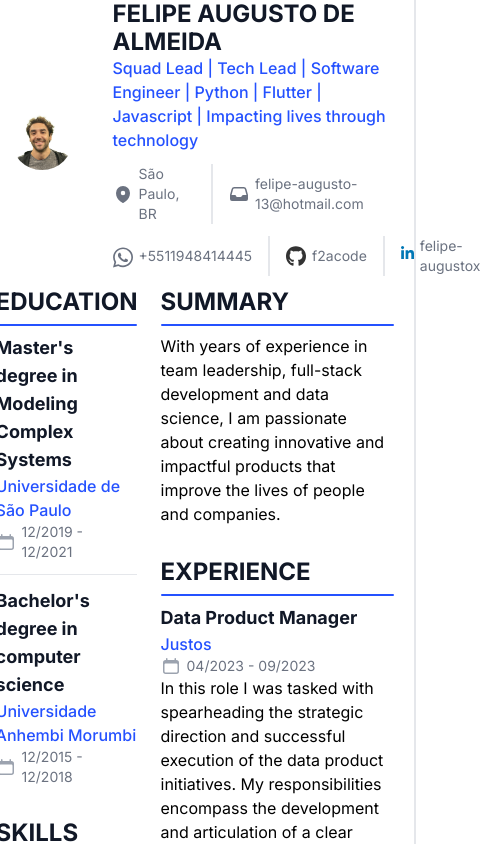
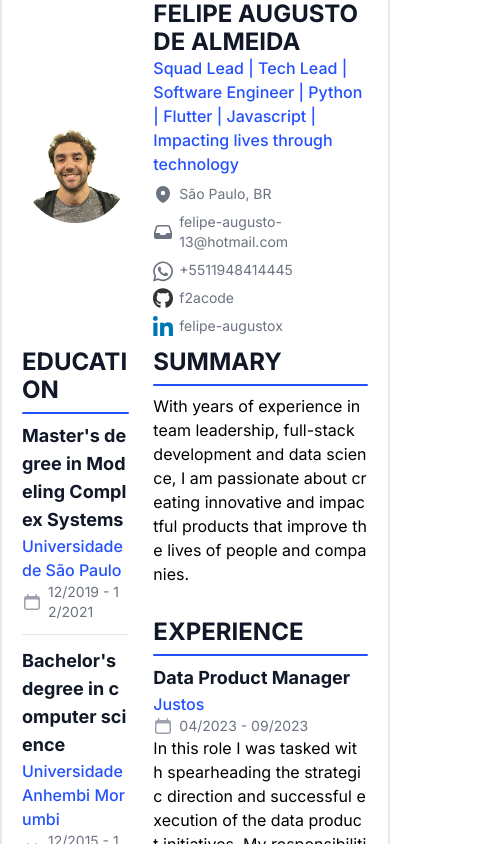
Before and after one commit to f2acode/personal-website, a Next.js app: page /resume in a window 390 px wide. Shown: the top 844 px of the page, 487 px wide, since content can reach past the window. Built offline with nearby package versions, Linux system fonts and the light colour scheme.

Commit message:
fix: responsive mobile

```diff
--- a/src/app/resume/page.tsx
+++ b/src/app/resume/page.tsx
@@ -57,7 +57,7 @@ export default function ResumePage() {
     <div className="flex place-content-center">
       <div className="flex items-center justify-center px-2 flex-col whitespace-break-spaces w-[1000px] border-x-2">
         <TagLine resumeData={resume}></TagLine>
-        <div className="flex text-left">
+        <div className="flex text-left break-all">
           <div className="w-2/6 m-3">
             <H2Resume>Education</H2Resume>
             <div className="divide-y *:py-3 first:*:pt-0 last:*:pb-0 mb-8">
--- a/src/components/tagline.tsx
+++ b/src/components/tagline.tsx
@@ -52,7 +52,7 @@ export default function TagLine({ resumeData }: TagLineProps) {
     <div className="flex items-center justify-between w-full">
       <div className="w-2/6 text-center mx-3">
         <Image
-          className="inline-block w-2/3 rounded-full ring-2 ring-white"
+          className="inline-block w-full md:w-2/3 rounded-full ring-2 ring-white"
           src="/profile.jpg"
           alt="Rounded profile picture of the candidate"
           width={'300'}
@@ -61,14 +61,14 @@ export default function TagLine({ resumeData }: TagLineProps) {
         />
       </div>
       <div className="flex flex-col text-wrap w-4/6 mx-3">
-        <h1 className="text-2xl font-bold leading-7 text-gray-900 sm:truncate sm:text-3xl sm:tracking-tight uppercase">
+        <h1 className="text-2xl font-bold leading-7 text-gray-900 uppercase">
           {resumeData.basics.name}
         </h1>
         <h2 className="text-[#2451ff] font-medium">
           {resumeData.basics.label}
         </h2>
         <div className="min-w-0 flex-1">
-          <div className="mt-1 divide-x-2 *:px-4 first:*:pl-0 last:*:pr-0 flex flex-row">
+          <div className="mt-1 md:divide-x-2 md:*:px-4 md:first:*:pl-0 md:last:*:pr-0 md:flex md:flex-row">
             <div className="mt-2 flex items-center text-sm text-gray-500">
               <MapPinIcon
                 className="mr-1.5 h-5 w-5 flex-shrink-0 text-gray-500"
@@ -89,7 +89,7 @@ export default function TagLine({ resumeData }: TagLineProps) {
               {resumeData.basics.email}
             </Link>
           </div>
-          <div className="mt-1 divide-x-2 *:px-4 first:*:pl-0 last:*:pr-0 flex flex-row">
+          <div className="mt-1 md:divide-x-2 md:*:px-4 md:first:*:pl-0 md:last:*:pr-0 md:flex md:flex-row">
             <Link
               className="mt-2 flex items-center text-sm text-gray-500"
               href={`https://wa.me/${resumeData.basics.phone}`}
```
